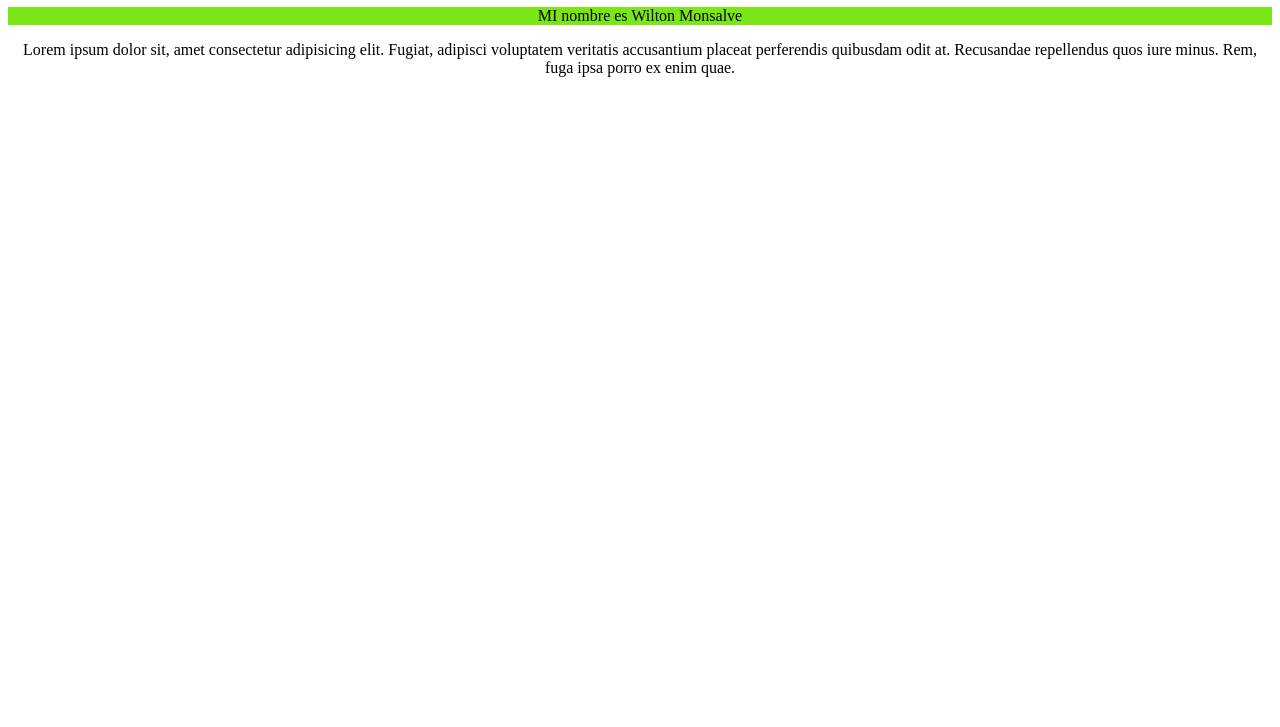
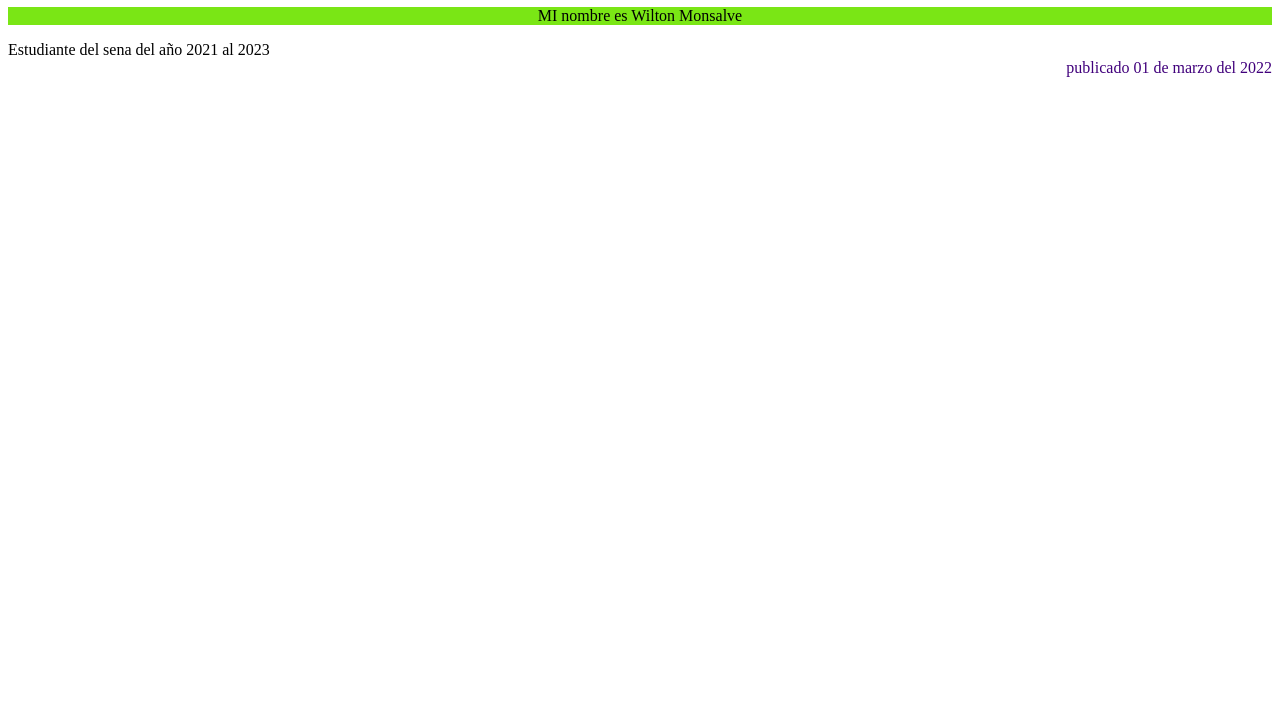
Before and after one commit to WillMonsalve/wilton, a plain HTML site: page index.html/index.html in a window 1280 px wide. Shown: the part 73-800 px from the top of the page. Drawn offline with Linux system fonts and the light colour scheme.

Commit message:
Se agregaron un pie de pagina y un nuevo color

```diff
--- a/index.html/estilos.css
+++ b/index.html/estilos.css
@@ -10,3 +10,12 @@ h1{
     background-color: rgb(122, 230, 21);
     color: #000000;
 }
+
+article{
+    text-align: initial;
+}
+
+footer{
+    text-align: end;
+    color: #41017c;
+}
--- a/index.html/index.html
+++ b/index.html/index.html
@@ -14,10 +14,11 @@
     <section>
         <p class="class">MI nombre es Wilton Monsalve</p>
         <article>
-            Lorem ipsum dolor sit, amet consectetur adipisicing elit. Fugiat, adipisci voluptatem veritatis accusantium
-            placeat perferendis quibusdam odit at. Recusandae repellendus quos iure minus. Rem, fuga ipsa porro ex enim
-            quae.
+            Estudiante del sena del año 2021 al 2023
         </article>
+        <footer>
+            publicado  01 de marzo del 2022
+        </footer>
     </section>
 </body>
 
```
